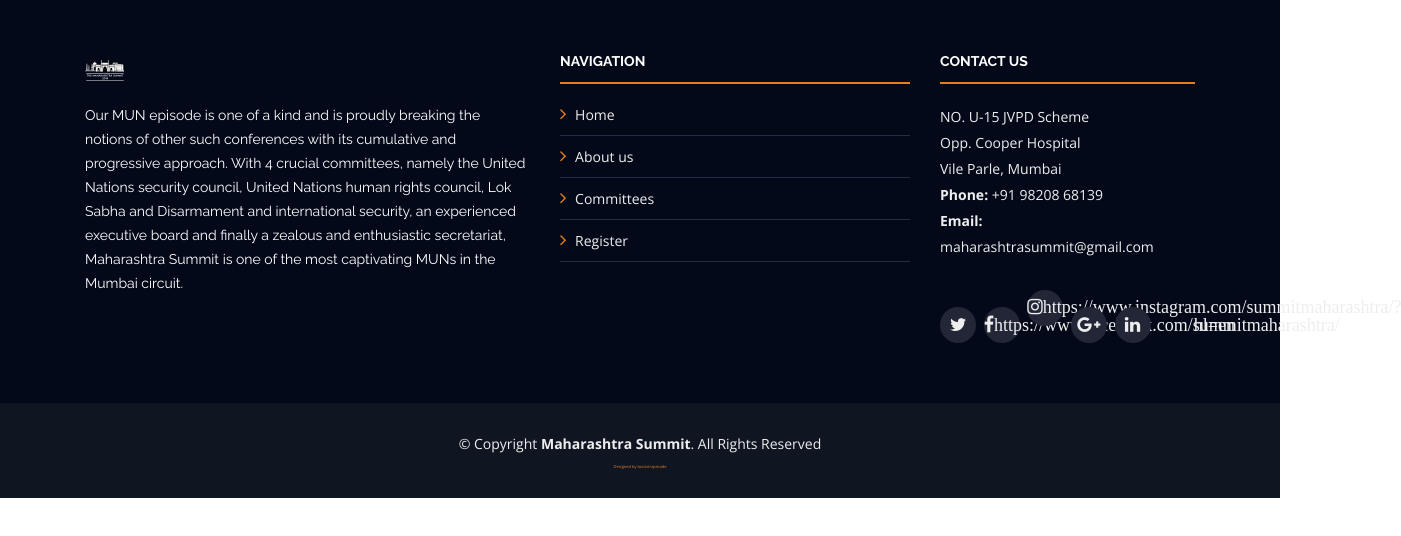
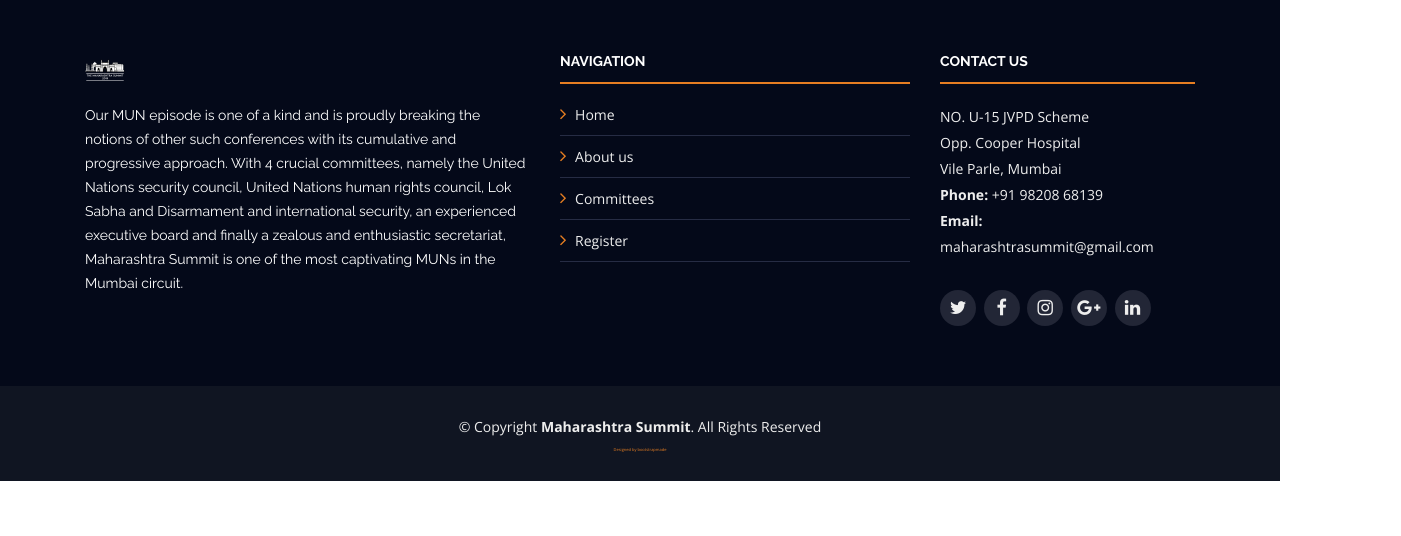
Before and after one commit to vixrant/maharashtra-mun, a plain HTML site: page committees.html in a window 1280 px wide. Shown: the part 2494-3030 px from the top of the page, 1401 px wide, since content can reach past the window. After the commit the page ends 2975 px from the top, so only its background shows below. Drawn offline with nearby package versions, Linux system fonts and the light colour scheme.

Commit message:
fb insta

```diff
--- a/committees.html
+++ b/committees.html
@@ -205,9 +205,9 @@
 
               <div class="social-links">
                 <a href="#" class="twitter"><i class="fa fa-twitter"></i></a>
-                <a href="#" class="facebook"><i class="fa fa-facebook">https://www.facebook.com/summitmaharashtra/</i></a>
-                <a href="#" class="instagram"
-                  ><i class="fa fa-instagram">https://www.instagram.com/summitmaharashtra/?hl=en</i
+                <a href="https://www.facebook.com/summitmaharashtra/" class="facebook"><i class="fa fa-facebook"></i></a>
+                <a href="https://www.instagram.com/summitmaharashtra/?hl=en" class="instagram"
+                  ><i class="fa fa-instagram"></i
                 ></a>
                 <a href="#" class="google-plus"
                   ><i class="fa fa-google-plus"></i
```
